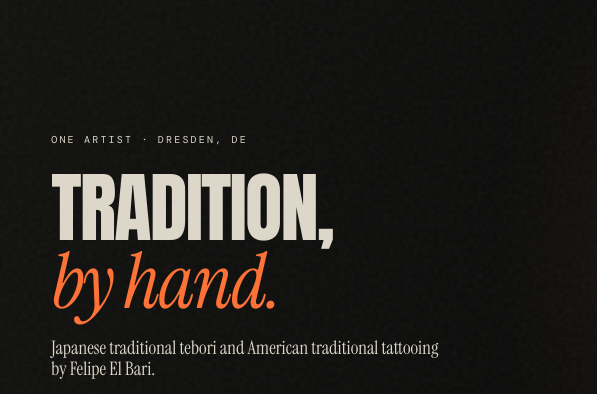
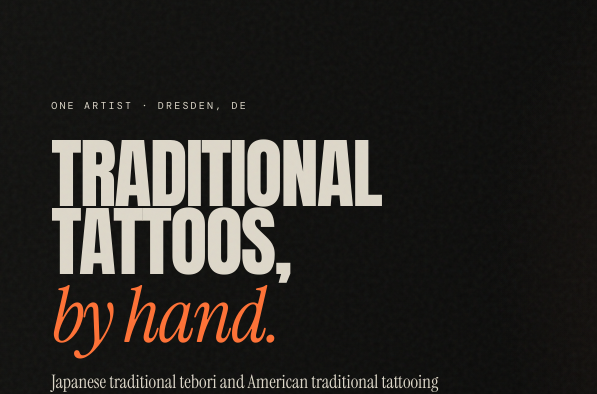
Before and after one commit to jjbees99/NaiveTattoo, a plain HTML site: page index.html in a window 1280 px wide. Shown: the part 160-554 px from the top of the page, 0-597 px from the left. Drawn offline with nearby package versions, Linux system fonts and the light colour scheme; a web font is replaced by a local one.

Commit message:
Update index.html

```diff
--- a/index.html
+++ b/index.html
@@ -24,7 +24,7 @@
     <section class="hero" id="top">
       <div class="hero-copy">
         <p class="eyebrow">One artist &middot; Dresden, DE</p>
-        <h1>Tradition,<br><em>by hand.</em></h1>
+        <h1>Traditional tattoos,<br><em>by hand.</em></h1>
         <p class="hero-intro">Japanese traditional tebori and American traditional tattooing by Felipe El Bari.</p>
       </div>
       <div class="deck-area">
```
